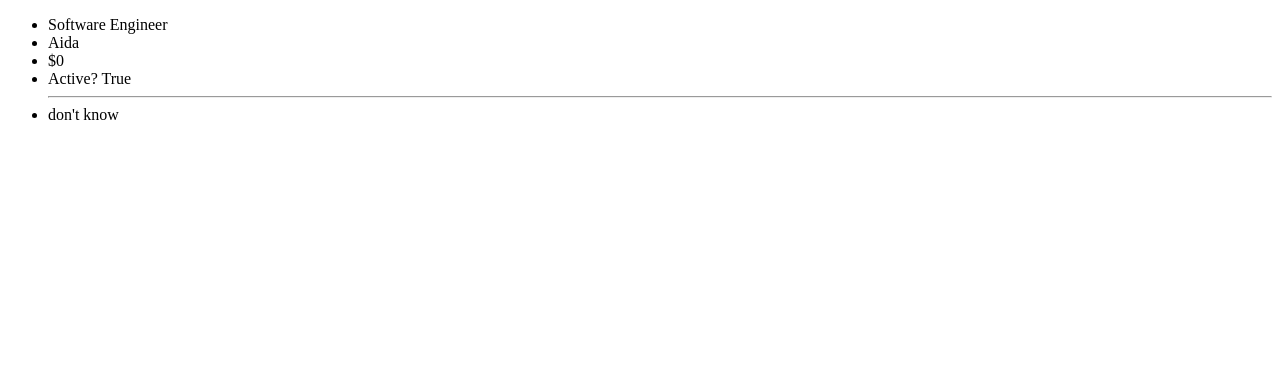
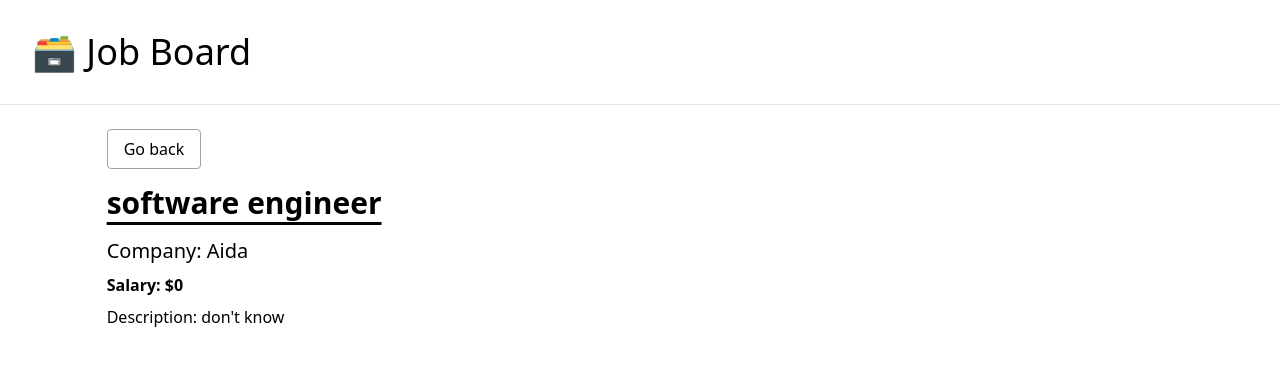
Before and after one commit to mosipamo/Django-Learning-Tasks, a Django app: page /job/2/ in a window 1280 px wide. Shown: the top 366 px of the page. Run offline with Django 5.2, Linux system fonts and the light colour scheme; data comes from the database, SQL or seed files in the repository; some libraries are stand-ins or nearby versions.

Commit message:
Add some styles to site

```diff
--- a/3/job_board/templates/job_board/_base.html
+++ b/3/job_board/templates/job_board/_base.html
@@ -2,23 +2,24 @@
 <html lang="en">
 <head>
     <meta charset="UTF-8">
-    <meta http-equiv="X-UA-Compatible" content="IE=chrome">
+    <meta http-equiv="X-UA-Compatible" content="IE=edge">
     <meta name="viewport" content="width=device-width, initial-scale=1.0">
     <title>Job Board</title>
     <script src="https://cdn.tailwindcss.com"></script>
 </head>
     <body>
         <div class="mb-8">
-            <h1 class="text-4*1 py-8 -pl-8">
-                <a href={% url "home" %}>
-                    Job Board
+            <h1 class="text-4xl py-8 pl-8">
+            <a href="{% url 'home' %}">
+                    🗃️ Job Board
                 </a>
             </h1>
+            <hr>
         </div>
+        <div class="container mx-auto mb-8">
+            {% block content%}
+            {% endblock content %}
 
-        <div class="container mx-auto mb-8">
-            {% block content %}
-            {% endblock content %}
         </div>
     </body>
 </html>
--- a/3/job_board/templates/job_board/detail.html
+++ b/3/job_board/templates/job_board/detail.html
@@ -1,20 +1,11 @@
+{% extends 'job_board/_base.html' %}
 {% load humanize %}
-
-<!DOCTYPE html>
-<html lang="en">
-<head>
-    <meta charset="UTF-8">
-    <meta name="viewport" content="width=device-width, initial-scale=1.0">
-    <title>Document</title>
-</head>
-    <body>
-        <ul>
-            <li>{{job_postings.title|title}}</li>
-            <li>{{job_postings.company}}</li>
-            <li>${{job_postings.salary|intcomma}}</li>
-            <li>Active? {{job_postings.is_active}}</li>
-            <hr>
-            <li>{{job_postings.description}}</li>
-        </ul>
-    </body>
-</html>
+{% block content %}
+<div class="w-10/12 mx-auto">
+    <p class="pb-6"><a href="{% url 'home' %}" class="border border-gray-400 rounded px-4 py-2 hover:bg-gray-200">Go back</a></p>
+    <h1 class="text-3xl font-semibold pb-4 underline underline-offset-8">{{job_postings.title}}</h1>
+    <p class="pb-2 text-xl">Company: {{job_postings.company}}</p>
+    <p class="pb-2 font-semibold">Salary: ${{job_postings.salary|intcomma}}</p>
+    <p>Description: {{job_postings.description}}</p>
+</div>
+{% endblock content %}
--- a/3/job_board/urls.py
+++ b/3/job_board/urls.py
@@ -4,6 +4,6 @@ from django.urls import path
 from .views import index, job_detail
 
 urlpatterns = [
-    path('', index),
+    path('', index, name="home"),
     path("job/<int:pk>/", job_detail, name="job-detail"),
 ]
```
Also changed, not shown: 3/job_board/templates/job_board/index.html (+17 -15 lines).
